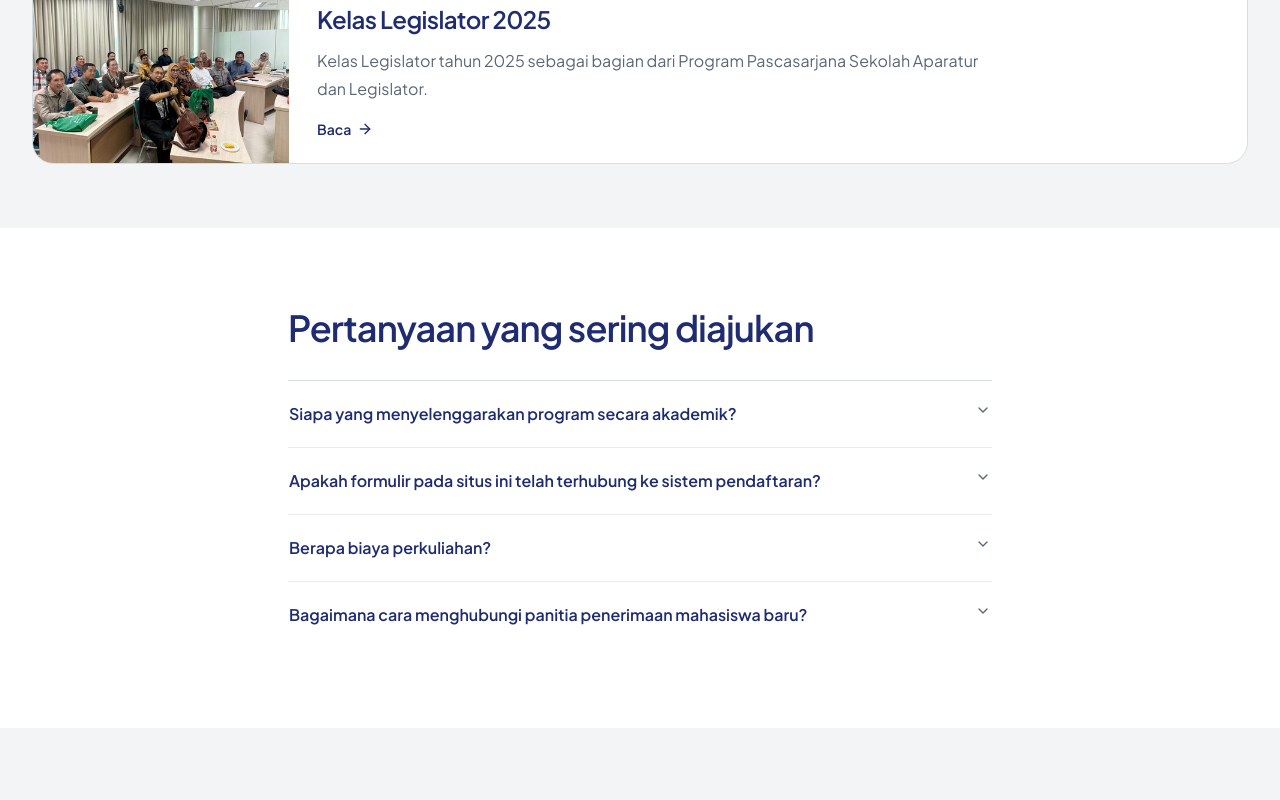
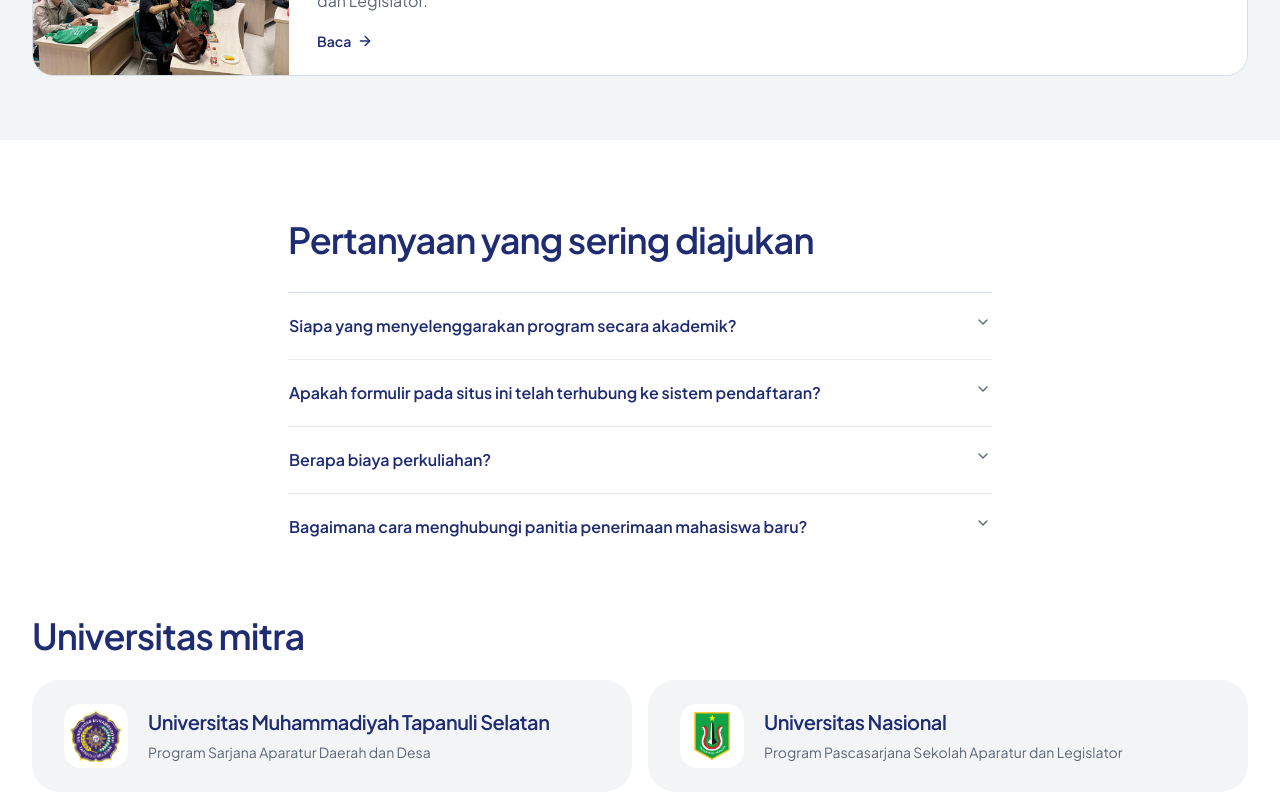
Before and after one commit to nandaiqbalh/sekolah-aparatur, a Next.js app: page / in a window 1280 px wide. Shown: the part 3711-4511 px from the top of the page. Built offline with nearby package versions, Linux system fonts and the light colour scheme; no server answers.

Commit message:
fix: univ mitra

```diff
--- a/app/(public)/page.tsx
+++ b/app/(public)/page.tsx
@@ -122,7 +122,7 @@ export default async function Home() {
         </Reveal>
       </section>
 
-      <section className="bg-white py-16">
+      <section className="bg-white pt-16 pb-6">
         <div className="mx-auto max-w-[1280px] px-4 sm:px-6 lg:px-8">
           <Reveal>
             <h2 className="text-3xl font-semibold tracking-tight sm:text-4xl">
@@ -135,7 +135,7 @@ export default async function Home() {
         </div>
       </section>
 
-      <section className="bg-white py-16 lg:py-20">
+      <section className="bg-white pt-6 pb-16 lg:pt-8 lg:pb-20">
         <div className="mx-auto max-w-[1280px] px-4 sm:px-6 lg:px-8">
           <Reveal className="flex items-end justify-between gap-6">
             <h2 className="text-3xl font-semibold tracking-tight sm:text-4xl">Galeri kegiatan</h2>
@@ -184,7 +184,7 @@ export default async function Home() {
         </div>
       </section>
 
-      <section className="bg-white py-16 lg:py-20">
+      <section className="bg-white pt-16 pb-6 lg:pt-20 lg:pb-8">
         <Reveal>
           <div className="mx-auto max-w-3xl px-4 sm:px-6 lg:px-8">
             <h2 className="text-3xl font-semibold tracking-tight sm:text-4xl">Pertanyaan yang sering diajukan</h2>
@@ -200,6 +200,29 @@ export default async function Home() {
             </Accordion>
           </div>
         </Reveal>
+      </section>
+
+      <section className="bg-white pt-4 pb-10 lg:pt-6 lg:pb-12">
+        <div className="mx-auto max-w-[1280px] px-4 sm:px-6 lg:px-8">
+          <h2 className="text-3xl font-semibold tracking-tight sm:text-4xl">{homeContent.partnersTitle}</h2>
+          <ul className="mt-6 grid gap-4 sm:grid-cols-2">
+            {homeContent.partners.map((partner) => (
+              <li key={partner.name} className="flex items-center gap-5 rounded-[28px] bg-[var(--sa-canvas)] px-6 py-6 sm:px-8">
+                <Image
+                  src={partner.logo}
+                  alt=""
+                  width={96}
+                  height={96}
+                  className="h-16 w-16 shrink-0 rounded-xl bg-white object-contain p-1.5"
+                />
+                <div>
+                  <p className="text-lg font-semibold tracking-tight text-[var(--sa-navy)] sm:text-xl">{partner.name}</p>
+                  <p className="mt-1 text-sm leading-6 text-[var(--sa-muted)]">{partner.program}</p>
+                </div>
+              </li>
+            ))}
+          </ul>
+        </div>
       </section>
 
       <section className="bg-[var(--sa-canvas)] py-16 lg:py-20">
--- a/data/home.ts
+++ b/data/home.ts
@@ -12,6 +12,19 @@ export const homeContent = {
   introTitle: "Pendidikan tinggi untuk aparatur negara dan legislator",
   introDescription:
     "Program Sarjana Aparatur Daerah dan Desa serta Program Pascasarjana Sekolah Aparatur dan Legislator diselenggarakan melalui kerja sama dengan universitas mitra.",
+  partnersTitle: "Universitas mitra",
+  partners: [
+    {
+      name: "Universitas Muhammadiyah Tapanuli Selatan",
+      program: "Program Sarjana Aparatur Daerah dan Desa",
+      logo: "/brand/um-tapsel.jpeg",
+    },
+    {
+      name: "Universitas Nasional",
+      program: "Program Pascasarjana Sekolah Aparatur dan Legislator",
+      logo: "/brand/universitas-nasional.png",
+    },
+  ],
   strengthsTitle: "Keunggulan program",
   strengths: [
     {
```
Also changed, not shown: public/brand/um-tapsel.jpeg (added), public/brand/universitas-nasional.png (added).
